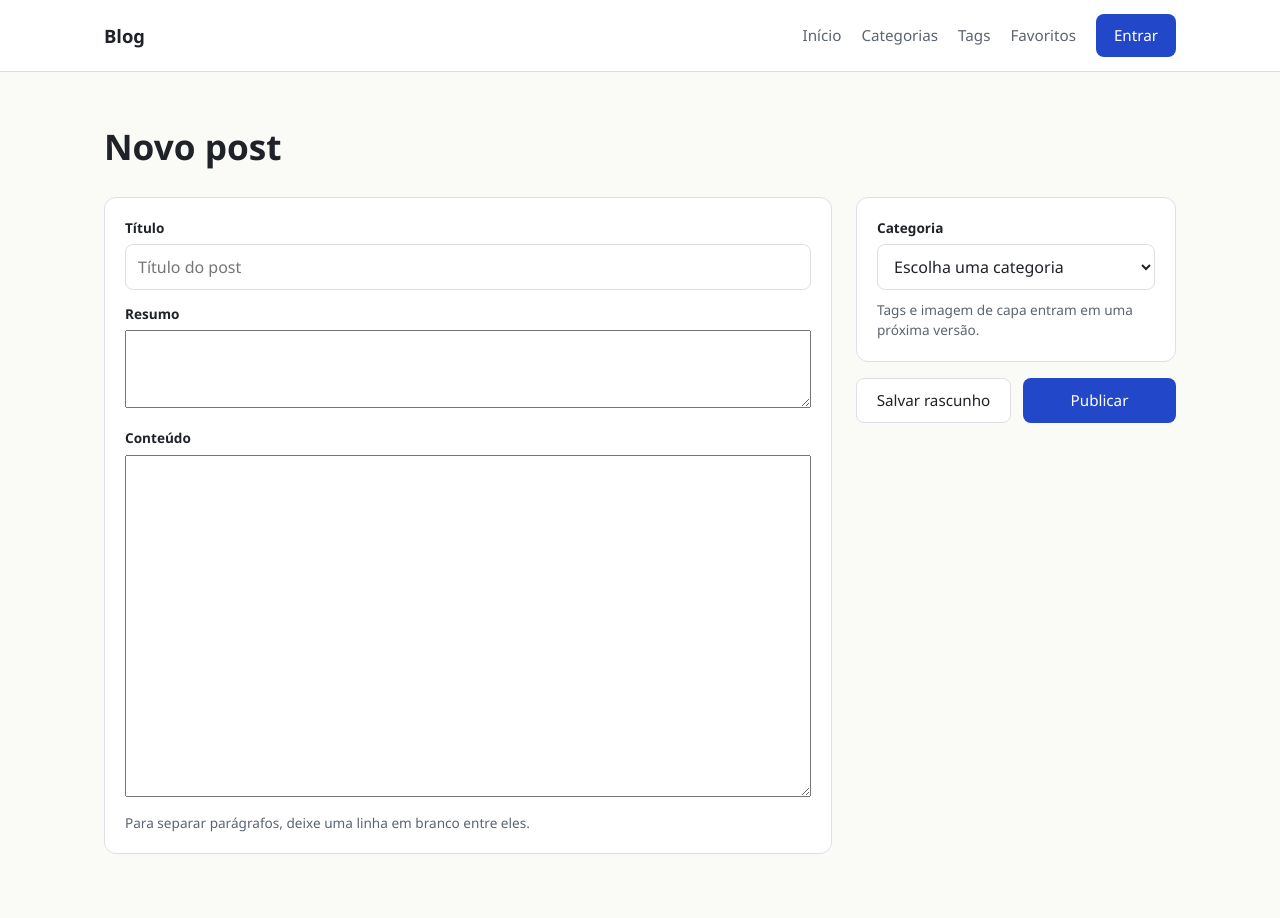
After one commit to bot-hiro/blogPython, a Flask app: template templates/ian/formulario.html in a window 1280 px wide. The commit adds this page. Run offline with Flask 3, Linux system fonts and the light colour scheme; the template is opened without the code that fills it, so the values that code supplies are empty.

Commit message:
posts
conta de autor consegue publicar novos conteudos

```diff
--- a/rotas/ian.py
+++ b/rotas/ian.py
@@ -2,12 +2,22 @@
 
 Os templates (HTML) ficam em templates/ian/.
 """
-from flask import Blueprint, render_template, request
+from flask import Blueprint, abort, flash, redirect, render_template, request, url_for
+from flask_login import current_user, login_required
 
+from extensoes import db
 from models.categoria import Categoria
 from models.post import Post
 
 bp = Blueprint("ian", __name__)
+
+PERFIS_QUE_ESCREVEM = ("AUTOR", "ADMIN")
+
+
+def exigir_autor():
+    """Só AUTOR e ADMIN escrevem posts. Leitor recebe 'acesso negado' (403)."""
+    if current_user.perfil not in PERFIS_QUE_ESCREVEM:
+        abort(403)
 
 
 @bp.route("/")
@@ -38,4 +48,57 @@ def detalhe(slug):
     return render_template("ian/detalhe.html", post=post)
 
 
-# TODO (Ian): meus posts, formulário de post, lista de categorias
+@bp.route("/posts/novo", methods=["GET", "POST"])
+@login_required
+def novo_post():
+    exigir_autor()
+    categorias = Categoria.query.order_by(Categoria.nome).all()
+
+    if request.method == "POST":
+        titulo = request.form.get("titulo", "").strip()
+        resumo = request.form.get("resumo", "").strip()
+        conteudo = request.form.get("conteudo", "").strip()
+        categoria_id = request.form.get("categoria", type=int)
+        acao = request.form.get("acao")
+
+        if not titulo or not conteudo or not db.session.get(Categoria, categoria_id or 0):
+            flash("Preencha o título, o conteúdo e escolha uma categoria.", "erro")
+        else:
+            post = Post.criar(titulo, resumo, conteudo, current_user.id, categoria_id)
+            if acao == "publicar":
+                post.publicar()
+                return redirect(url_for("ian.detalhe", slug=post.slug))
+            flash("Rascunho salvo.", "ok")
+            return redirect(url_for("ian.meus_posts"))
+
+    return render_template("ian/formulario.html", categorias=categorias, form=request.form)
+
+
+@bp.route("/meus-posts")
+@login_required
+def meus_posts():
+    """Autor vê os próprios posts; admin vê todos."""
+    exigir_autor()
+    consulta = Post.query
+    if current_user.perfil != "ADMIN":
+        consulta = consulta.filter_by(autor_id=current_user.id)
+    posts = consulta.order_by(Post.data_criacao.desc()).all()
+    return render_template("ian/meus_posts.html", posts=posts)
+
+
+@bp.route("/posts/<int:post_id>/publicar", methods=["POST"])
+@login_required
+def publicar_post(post_id):
+    exigir_autor()
+    post = db.session.get(Post, post_id)
+    if post is None:
+        abort(404)
+    # Regra: autor só mexe nos próprios posts; admin mexe em todos.
+    if post.autor_id != current_user.id and current_user.perfil != "ADMIN":
+        abort(403)
+    post.publicar()
+    flash("Post publicado.", "ok")
+    return redirect(url_for("ian.meus_posts"))
+
+
+# TODO (Ian): editar e excluir post, lista de categorias
--- a/static/css/ian.css
+++ b/static/css/ian.css
@@ -1,4 +1,6 @@
-/* Estilos das páginas do Ian (detalhe do post, formulário, categorias) */
+/* Estilos das páginas do Ian (detalhe do post, formulário, meus posts) */
+
+/* Detalhe do post */
 .artigo { max-width: 760px; }
 .artigo-titulo { font-size: clamp(1.8rem, 4.5vw, 2.6rem); line-height: 1.2; margin: 14px 0 10px; }
 
@@ -10,3 +12,48 @@
 
 .texto p { margin: 0 0 18px; font-size: 1.05rem; line-height: 1.7; }
 .voltar { margin-top: 36px; }
+
+/* Títulos de página interna */
+.titulo-medio { font-size: clamp(1.6rem, 4vw, 2.2rem); margin: 0 0 24px; }
+
+/* Formulário de post */
+.form-post { display: grid; grid-template-columns: minmax(0, 1fr) 320px; gap: 24px; align-items: start; }
+.cartao-form {
+  background: var(--superficie); border: 1px solid var(--borda);
+  border-radius: 12px; padding: 20px;
+}
+.cartao-form label { display: block; font-weight: 700; font-size: 0.85rem; margin: 14px 0 6px; }
+.cartao-form label:first-child { margin-top: 0; }
+.cartao-form input, .cartao-form select, .cartao-form textarea { width: 100%; }
+.cartao-form textarea { font: inherit; resize: vertical; }
+.dica { color: var(--texto-suave); font-size: 0.85rem; margin: 10px 0 0; }
+.lateral-form { display: flex; flex-direction: column; gap: 16px; }
+.acoes-form { display: flex; gap: 12px; }
+.acoes-form .botao { flex: 1; }
+
+.botao-claro {
+  background: var(--superficie); color: var(--texto); border: 1px solid var(--borda);
+}
+.botao-claro:hover { background: var(--fundo); }
+
+.aviso-ok { background: #e6f4ea; color: #1e5b2f; padding: 10px 12px; border-radius: 8px; font-size: 0.9rem; }
+
+/* Meus posts */
+.cabecalho-lista { display: flex; justify-content: space-between; align-items: center; gap: 16px; flex-wrap: wrap; margin-bottom: 8px; }
+.cabecalho-lista .titulo-medio { margin: 0; }
+.lista-posts { display: flex; flex-direction: column; gap: 12px; margin-top: 16px; }
+.linha-post {
+  background: var(--superficie); border: 1px solid var(--borda); border-radius: 12px;
+  padding: 16px 20px; display: flex; justify-content: space-between; align-items: center; gap: 16px; flex-wrap: wrap;
+}
+.linha-post h2 { font-size: 1.1rem; margin: 0 0 4px; }
+.linha-post-acoes { display: flex; align-items: center; gap: 12px; }
+.linha-post-acoes form { margin: 0; }
+.status { font-size: 0.8rem; font-weight: 700; padding: 3px 10px; border-radius: 999px; }
+.status-rascunho { background: #fff3d6; color: #7a4b00; }
+.status-publicado { background: #e6f4ea; color: #1e5b2f; }
+.status-arquivado { background: #ececec; color: #444; }
+
+@media (max-width: 800px) {
+  .form-post { grid-template-columns: 1fr; }
+}
--- a/templates/base.html
+++ b/templates/base.html
@@ -16,6 +16,9 @@
         <a href="#">Categorias</a>
         <a href="#">Tags</a>
         <a href="#">Favoritos</a>
+        {% if current_user.is_authenticated and current_user.perfil in ['AUTOR', 'ADMIN'] %}
+          <a href="{{ url_for('ian.meus_posts') }}" class="{% if request.endpoint == 'ian.meus_posts' %}ativo{% endif %}">Meus posts</a>
+        {% endif %}
         {% if current_user.is_authenticated %}
           <a class="botao" href="{{ url_for('amanda.sair') }}">Sair</a>
         {% else %}
--- /dev/null
+++ b/templates/ian/formulario.html
@@ -0,0 +1,45 @@
+{% extends "base.html" %}
+{% block titulo %}Novo post · Blog{% endblock %}
+{% block css_extra %}<link rel="stylesheet" href="{{ url_for('static', filename='css/ian.css') }}">{% endblock %}
+
+{% block conteudo %}
+<section class="pagina">
+  <h1 class="titulo-medio">Novo post</h1>
+
+  {% for categoria_msg, msg in get_flashed_messages(with_categories=true) %}
+    <p class="{{ 'erro' if categoria_msg == 'erro' else 'aviso-ok' }}" role="alert">{{ msg }}</p>
+  {% endfor %}
+
+  <form class="form-post" method="post">
+    <div class="cartao-form">
+      <label for="titulo">Título</label>
+      <input id="titulo" name="titulo" type="text" maxlength="150" placeholder="Título do post" value="{{ form.get('titulo', '') }}" required>
+
+      <label for="resumo">Resumo</label>
+      <textarea id="resumo" name="resumo" rows="3" maxlength="300">{{ form.get('resumo', '') }}</textarea>
+
+      <label for="conteudo">Conteúdo</label>
+      <textarea id="conteudo" name="conteudo" rows="14" required>{{ form.get('conteudo', '') }}</textarea>
+      <p class="dica">Para separar parágrafos, deixe uma linha em branco entre eles.</p>
+    </div>
+
+    <div class="lateral-form">
+      <div class="cartao-form">
+        <label for="categoria">Categoria</label>
+        <select id="categoria" name="categoria" required>
+          <option value="">Escolha uma categoria</option>
+          {% for c in categorias %}
+            <option value="{{ c.id }}" {% if form.get('categoria', '') == c.id|string %}selected{% endif %}>{{ c.nome }}</option>
+          {% endfor %}
+        </select>
+        <p class="dica">Tags e imagem de capa entram em uma próxima versão.</p>
+      </div>
+
+      <div class="acoes-form">
+        <button type="submit" name="acao" value="rascunho" class="botao botao-claro">Salvar rascunho</button>
+        <button type="submit" name="acao" value="publicar" class="botao">Publicar</button>
+      </div>
+    </div>
+  </form>
+</section>
+{% endblock %}
```
Also changed, not shown: templates/ian/meus_posts.html (added, +41 -0 lines).
